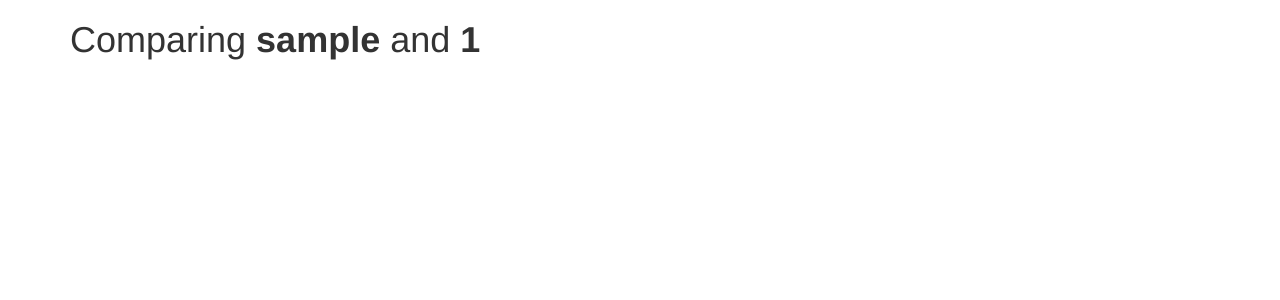
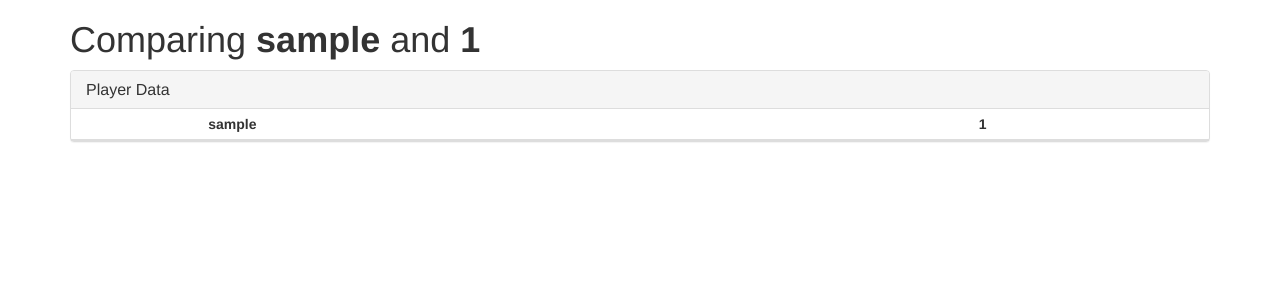
Before and after one commit to pglass/craftmind, a Flask app: a page that uses craftmind/templates/macros.j2 in a window 1280 px wide. Shown: the top 300 px of the page. Run offline with Flask 2, Linux system fonts and the light colour scheme; lists and menus that the app fills with data are empty; some libraries are stand-ins or nearby versions.

Commit message:
Display player data, adjust styles

```diff
--- a/craftmind/craft.py
+++ b/craftmind/craft.py
@@ -57,13 +57,42 @@
             add_user_data(result, userdata, name)
         return result
 
+    def player_comparison(self, *usernames):
+        def add_player_data(result, data, name):
+            """
+            {<stat>: {<name>: <val>}}
+            """
+            for key, val in data.items():
+                if key not in result:
+                    result[key] = {}
+                if key == 'Inventory':
+                    result[key][name] = Inventory(val)
+                elif key == 'Attributes':
+                    result[key][name] = {x['Name']: x['Base'] for x in val}
+                else:
+                    result[key][name] = val
+
+        result = {}
+        for name in usernames:
+            playerdata = self.player_data(name)
+            if not playerdata:
+                LOG.error("Failed to compile player comparison data for %s", usernames)
+                return {}
+
+            add_player_data(result, playerdata, name)
+        return result
+
     def user_stats(self, username):
         user = self._find_user_by_name(username)
         if not user:
-            LOG.error("Failed to find id for user %s. Cannot load user stats.",
-                      username)
             return {}
         return self._load_stats(user)
+
+    def player_data(self, username):
+        user = self._find_user_by_name(username)
+        if not user:
+            return {}
+        return self._load_player_data(user)
 
     def _read_nbt(self, relpath):
         try:
@@ -87,15 +116,55 @@
         path = os.path.join('world/stats/%s.json' % user_id)
         stats = self._read_json(path)
         if not stats:
-            LOG.warning("No stats found for user %s [%s]", user['name'], user['uuid'])
+            LOG.error("No stats found for user %s [%s]", user['name'], user['uuid'])
         else:
             LOG.info("Loaded stats for user %s [%s]", user['name'], user['uuid'])
         return parse_user_stats(stats)
+
+    def _load_player_data(self, user):
+        user_id = user['uuid']
+        path = os.path.join('world/playerdata/%s.dat' % user_id)
+        data = self._read_nbt(path)
+        if not data:
+            LOG.error("No player data found for user %s [%s]", user['name'], user['uuid'])
+        else:
+            LOG.info("Loaded player data for user %s [%s]", user['name'], user['uuid'])
+        return data or {}
 
     def _find_user_by_name(self, username):
         for user in self.users:
             if user['name'] == username:
                 return user
+        LOG.error("Failed to find id for user %s. Cannot load user stats.",
+                  username)
+
+class Inventory(object):
+
+    def __init__(self, raw):
+        self.entries = []
+        self.headers = set()
+        for item in raw:
+            # prepare the data
+            #  - copy enchantment from the tags to a top-level key
+            #  - remove the tags (too messy to display)
+            item = dict(item)
+            item['ench'] = item.get('tag', {}).get('ench', [{}])[0].get('lvl', '')
+            if 'tag' in item:
+                del item['tag']
+
+            # make sure headers and row values are in the right order
+            items = sorted(item.items(), key=lambda x: x[0], reverse=True)
+            self.entries.append([v for _, v in items])
+            self.headers.update([k for k, v in items])
+
+        self.headers = list(self.headers)
+        self.headers.sort(reverse=True)
+
+        # detect errors
+        for e in self.entries:
+            if len(e) != len(self.headers):
+                LOG.error("Inventory row %s has a different number of values "
+                          "than there are headers, %s", e, self.headers)
 
 
 def parse_user_stats(data):
--- a/craftmind/templates/index.html
+++ b/craftmind/templates/index.html
@@ -22,7 +22,7 @@
         </ul>
     {% endcall %}
 
-    {% call section("Server Properties") %}
+    {% call section("Server Properties", is_table=True) %}
         {% call make_table() %}
             {% for key, val in craft.server_properties %}
             <tr>
@@ -33,13 +33,13 @@
         {% endcall %}
     {% endcall %}
 
-    {% call section("Level Data") %}
+    {% call section("Level Data", is_table=True) %}
         {% call make_table() %}
             {% for key, val in craft.level_data.Data.items() | sort %}
             {% if key|string() == 'GameRules' %}
                 <tr>
                     <td><b>{{ key }}</b></td>
-                    <td>
+                    <td style="font-size: small">
                     {% call make_table() %}
                         {% for k, v in val.items() | sort %}
                             <tr>
--- a/craftmind/templates/macros.j2
+++ b/craftmind/templates/macros.j2
@@ -1,15 +1,19 @@
-{% macro section(title) -%}
+{% macro section(title, is_table=False) -%}
     <div class="panel panel-default">
         <div class="panel-heading">
             <h3 class="panel-title">{{ title }}</h3>
         </div>
+        {% if is_table %}
+            {{ caller() }}
+        {% else %}
         <div class="panel-body">
             {{ caller() }}
         </div>
+        {% endif %}
     </div>
 {%- endmacro %}
 
-{% macro make_table(headers=[]) -%}
+{% macro make_table(headers=[], items=[]) -%}
     <table class="table table-condensed table-responsive">
         {% if headers %}
         <thead>
@@ -21,19 +25,21 @@
         </thead>
         {% endif %}
         <tbody>
+            {% for k, v in items | sort %}
+                <tr>
+                    <td><b>{{ k }}</b></td>
+                    <td>{{ v }}</td>
+            {% endfor %}
             {{ caller() }}
         </tbody>
     </table>
 {%- endmacro %}
 
-{% macro display_biomes(key, data) -%}
-    <td>
-        <ul class="list-unstyled">
-        {% for item in data.progress | sort %}
-            <li>{{ item }}</li>
-        {% endfor %}
-            <li><b>[value: {{ data.value }}]</b></li>
-        </ul>
-    </td>
-    {{ caller() }}
+{% macro make_list(data=None) -%}
+    <ul class="list-unstyled">
+    {% for item in (data or []) | sort %}
+        <li>{{ item }}</li>
+    {% endfor %}
+        {{ caller() }}
+    </ul>
 {%- endmacro %}
--- a/craftmind/templates/user.html
+++ b/craftmind/templates/user.html
@@ -1,6 +1,4 @@
 <!DOCTYPE html>
-{% from 'macros.j2' import section, make_table, display_biomes %}
-
 <html>
 {% include 'head.html' %}
 <body>
--- a/craftmind/templates/user_comparison.html
+++ b/craftmind/templates/user_comparison.html
@@ -1,6 +1,4 @@
 <!DOCTYPE html>
-{% from 'macros.j2' import section, make_table, display_biomes %}
-
 <html>
 {% include 'head.html' %}
 <body>
--- a/craftmind/templates/user_view.html
+++ b/craftmind/templates/user_view.html
@@ -1,19 +1,73 @@
 {#
 This is a common view for displaying user data in a table, for single and
-multi-user views.  It requires a `usernames` list containing the users to
-display.
+multi-user views. It requires a `usernames` list containing the users to
+display. (This includes the "achievement" and "stat" sections.)
 #}
+
+{% from 'macros.j2' import section, make_table, make_list %}
+
+{% set player_data = craft.player_comparison(*usernames) %}
+{% call section("Player Data", is_table=True) %}
+    {% call make_table(headers=[""] + usernames) %}
+        {% for key, _ in player_data.items() | sort %}
+
+        {# The attributes and inventory are very nested. Extract these to
+           separate sections. #}
+        <tr>
+            <td><b>{{ key }}</b></td>
+            {% for name in usernames %}
+                {% if key|string in ['abilities', 'SelectedItem'] %}
+                    <td style="font-size: small">
+                    {% call make_table(items=player_data[key].get(name, {}).items()) %}
+                    {% endcall %}
+                    </td>
+                {% elif key|string in ['Rotation', 'Pos', 'Motion', 'EnderItems'] %}
+                    <td>
+                    {% call make_list(data=player_data[key].get(name, [])) %}
+                    {% endcall %}
+                    </td>
+                {% elif key|string in ['Inventory'] %}
+                    {% set inventory = player_data[key][name] %}
+                    <td style="font-size: small">
+                    {% call make_table(headers=inventory.headers) %}
+                        {% for entry in inventory.entries %}
+                        <tr>
+                            {% for x in entry %}
+                            <td>{{ x }}</td>
+                            {% endfor %}
+                        </tr>
+                        {% endfor %}
+                    {% endcall %}
+                    </td>
+                {% elif key|string in ['Attributes'] %}
+                    <td style="font-size: small">
+                        {% call make_table(items=player_data[key][name].items()) %}
+                        {% endcall %}
+                    </td>
+                {% else %}
+                    <td>{{ player_data[key].get(name, '') }}</td>
+                {% endif %}
+            {% endfor %}
+        </tr>
+
+        {% endfor %}
+    {% endcall %}
+{% endcall %}
 
 {% set user_comparison_data = craft.user_comparison(*usernames) %}
 {% for category, data in user_comparison_data.items() | sort %}
-    {% call section(category) %}
+    {% call section(category, is_table=True) %}
         {% call make_table(headers=[""] + usernames) %}
             {% for stat_name, user_values in data.items() | sort %}
             <tr>
                 <td><b>{{ stat_name }}</b></td>
                 {% for name in usernames %}
                     {% if category|string() == 'achievement' and stat_name|string() == 'exploreAllBiomes' %}
-                        {% call display_biomes(key, user_values[name]) %}{% endcall %}
+                        <td style="font-size: small">
+                        {% call make_list(user_values[name].progress) %}
+                            <li><b>[value: {{ user_values[name].value }}]</b></li>
+                        {% endcall %}
+                        </td>
                     {% else %}
                         <td>{{ user_values[name] }}</td>
                     {% endif %}
```
Also changed, not shown: README.md.
